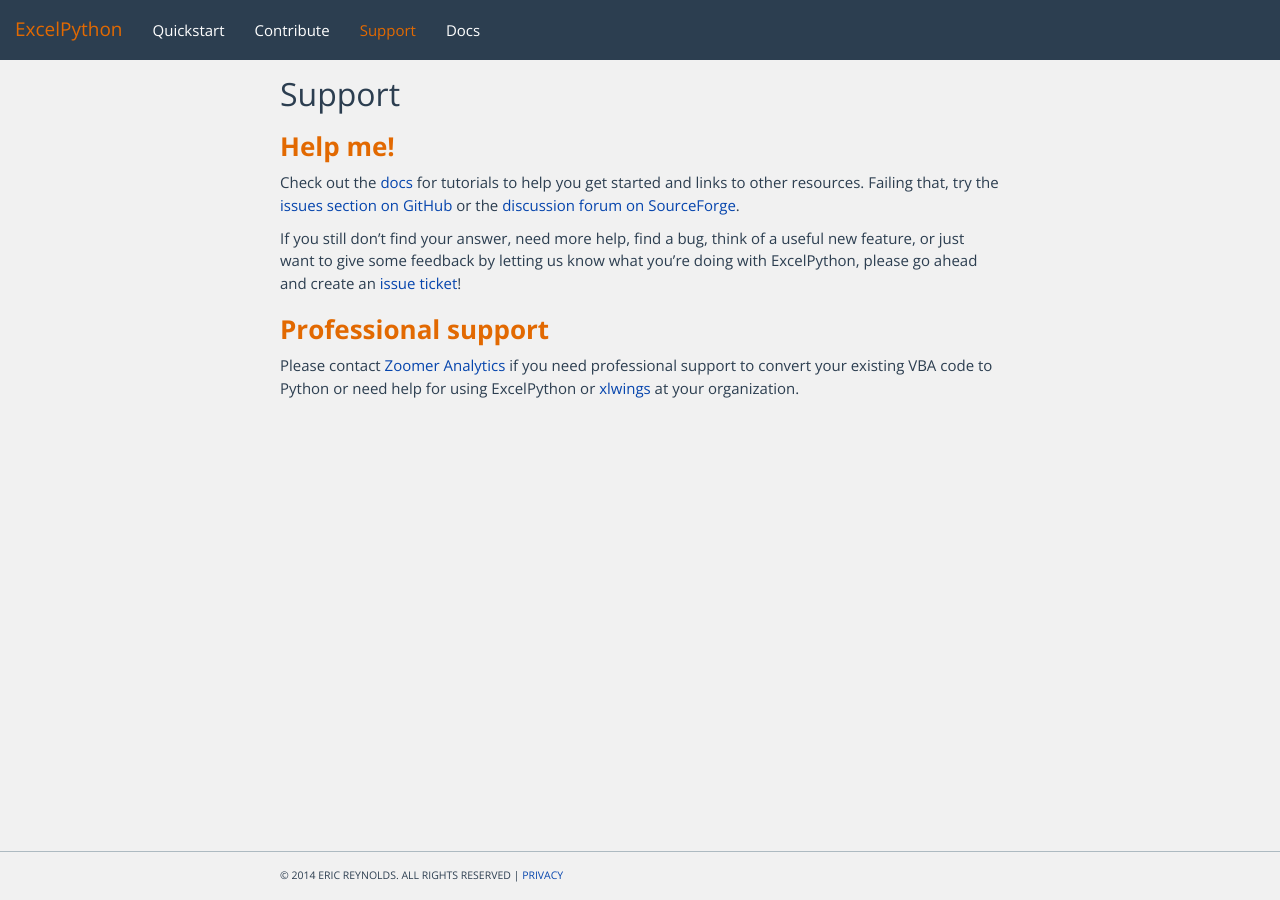
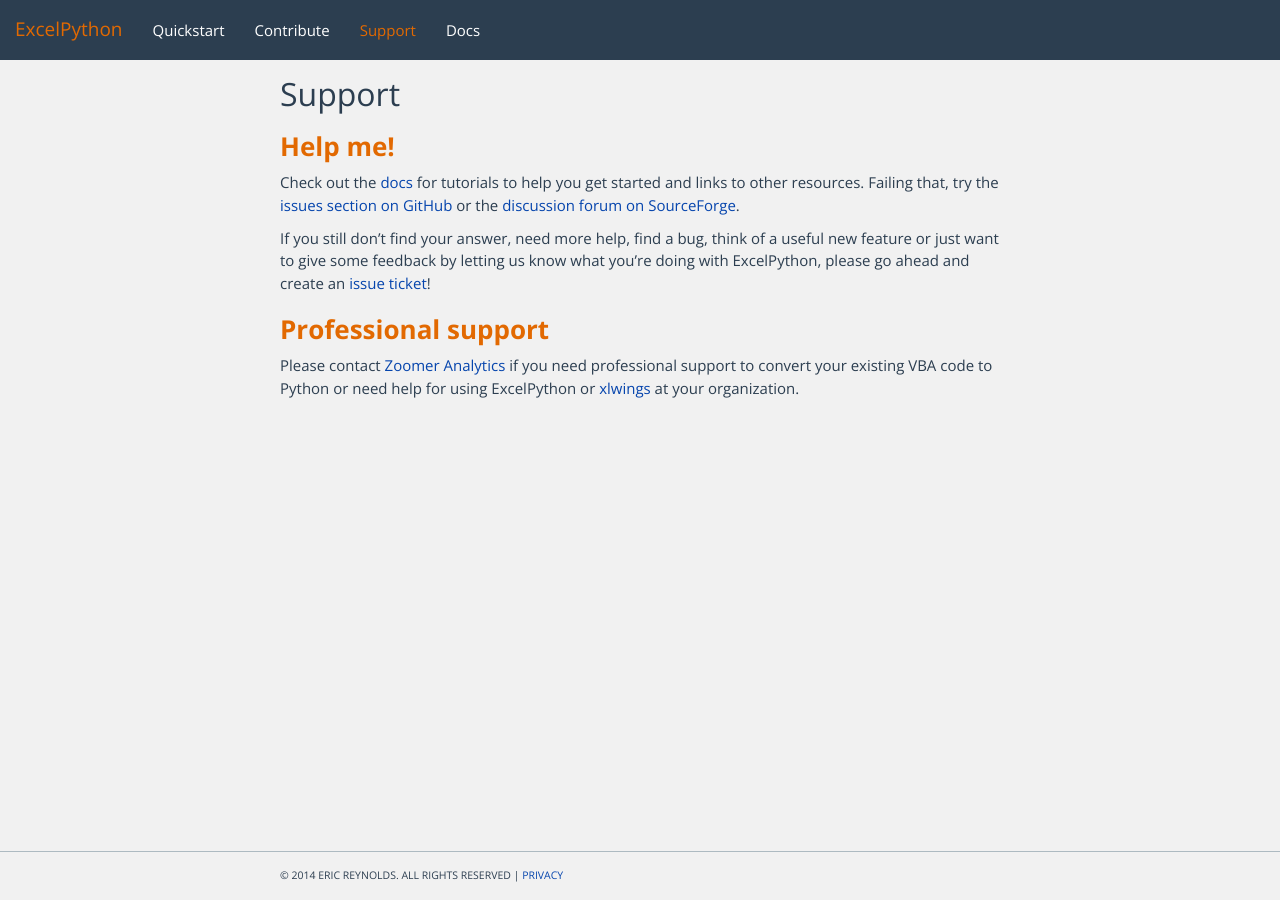
Before and after one commit to ericremoreynolds/excelpython, a Jekyll site: the page built from support/index.md, in a window 1280 px wide. Built offline with Jekyll 4.4.1, drawn with Linux system fonts in a browser that asks for light colours; nearby versions of some CDN libraries; Markdown is read by kramdown in place of the engine named in the settings.

```diff
--- a/support/index.md
+++ b/support/index.md
@@ -11,7 +11,7 @@ title: "Support"
 
 Check out the [docs](https://github.com/ericremoreynolds/excelpython/tree/master/docs) for tutorials to help you get started and links to other resources. Failing that, try the [issues section on GitHub](https://github.com/ericremoreynolds/excelpython/issues?q=) or the [discussion forum on SourceForge](https://sourceforge.net/p/excelpython/discussion/general/).
 
-If you still don't find your answer, need more help, find a bug, think of a useful new feature, or just want to give some feedback by letting us know what you're doing with ExcelPython, please go ahead and create an [issue ticket](https://github.com/ericremoreynolds/excelpython/issues/new)!
+If you still don't find your answer, need more help, find a bug, think of a useful new feature or just want to give some feedback by letting us know what you're doing with ExcelPython, please go ahead and create an [issue ticket](https://github.com/ericremoreynolds/excelpython/issues/new)!
 
 
 ### Professional support
```
